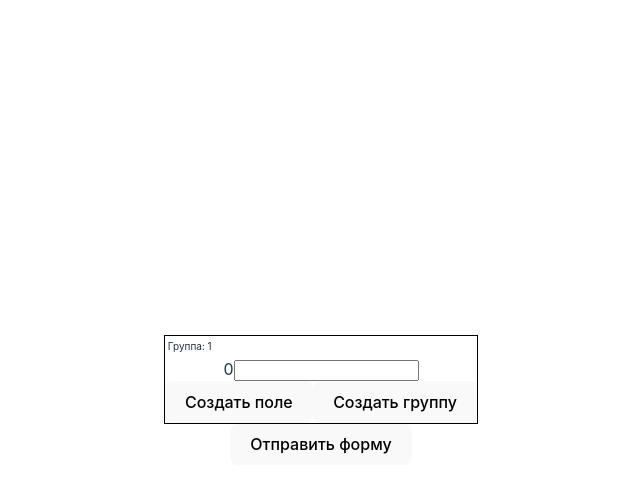
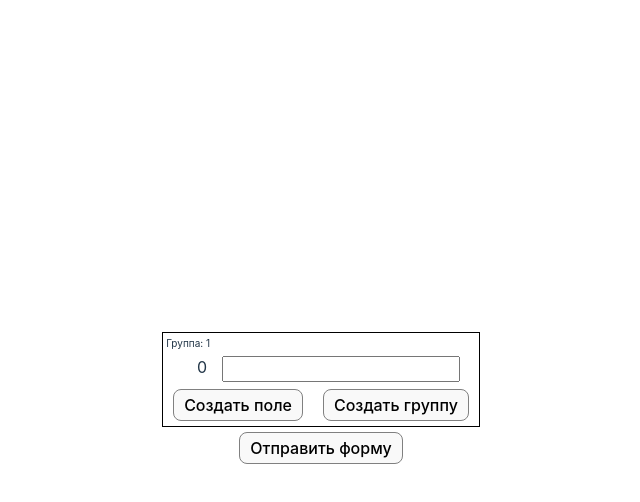
Before and after one commit to 0rtemk/react-dynamic-form, a React (Vite) app: page / in a window 1280 px wide. Both pictures are taken after a click on the button "Создать поле". Shown: the top 502 px of the page, without its empty margins (319-959 px from the left). Built offline with nearby package versions, Linux system fonts and the light colour scheme.

Commit message:
update project structure

```diff
--- a/package.json
+++ b/package.json
@@ -10,8 +10,10 @@
     "preview": "vite preview"
   },
   "dependencies": {
+    "immer": "^10.0.4",
     "react": "^18.2.0",
-    "react-dom": "^18.2.0"
+    "react-dom": "^18.2.0",
+    "zustand": "^4.5.2"
   },
   "devDependencies": {
     "@types/react": "^18.2.64",
--- a/src/App.css
+++ b/src/App.css
@@ -1,5 +1,4 @@
 #root {
-  max-width: 1280px;
   margin: 0 auto;
   padding: 2rem;
   text-align: center;
@@ -19,7 +18,7 @@
 
 .bordered {
   border: 1px solid black;
-  min-width: 300px;
+  min-width: 310px;
   margin: 0 5px;
 }
 
@@ -40,3 +39,13 @@
 .w-100 {
   width: 100%;
 }
+
+span {
+  padding: 0 15px;
+}
+
+input[type="text"] {
+  width: 230px;
+  height: 20px;
+  margin: 2px 0;
+}
--- a/src/components/Form.tsx
+++ b/src/components/Form.tsx
@@ -1,81 +1,23 @@
-import { useState } from "react";
-import ArrowDown from "../images/arrow-down.svg";
+import { FC, useCallback } from "react";
 import useStore from "./store";
+import Group from "./Group";
 
-interface GroupProps {
-    depth: number;
-    groupName: string;
-    onAddGroup: (name: string) => void;
-}
-
-const Group: React.FC<GroupProps> = ({ depth, groupName, onAddGroup }) => {
-    const [fields, setFields] = useState<JSX.Element[]>([]);
-    const [subGroups, setSubGroups] = useState<JSX.Element[]>([]);
-    const { addFieldValue } = useStore();
-
-    const createFields = () => {
-        const fieldKey = `${fields.length}`;
-        setFields([...fields, <FormField key={fieldKey} onChange={(value) => addFieldValue(groupName, fieldKey, value)} />]);
-    };
-
-    const createSubGroup = () => {
-        const newGroupName = `${groupName}.${subGroups.length + 1}`;
-        setSubGroups([...subGroups,
-            <Group key={`group-${subGroups.length}`}
-                   depth={depth + 1}
-                   groupName={newGroupName}
-                   onAddGroup={onAddGroup} />
-        ]);
-        onAddGroup(newGroupName);
-    };
-
-    return (
-        <div>
-            {depth !== 0 && <img className="img-arrow" src={ArrowDown} alt="" />}
-            <div className="bordered">
-                <div className="group-name">{`Группа: ${groupName}`}</div>
-                {fields.map((field, index) => (
-                    <div key={index}><span>{index}</span>{field}</div>
-                ))}
-                <button onClick={createFields}>Создать поле</button>
-                <button onClick={createSubGroup}>Создать группу</button>
-            </div>
-            <div className="form-container">
-                {subGroups.map((group, index) => (
-                    <div key={index}>{group}</div>
-                ))}
-            </div>
-        </div>
-    );
-};
-
-interface FormFieldProps {
-    onChange: (value: string) => void;
-}
-
-const FormField: React.FC<FormFieldProps> = ({ onChange }) => {
-    const handleChange = (event: React.ChangeEvent<HTMLInputElement>) => {
-        onChange(event.target.value);
-    };
-
-    return <input type="text" onChange={handleChange} />;
-};
-
-const Form: React.FC = () => {
+const Form: FC = () => {
     const { fieldValues } = useStore();
 
-    const handleSubmit = () => {
+    const handleSubmit = useCallback(() => {
         for (const groupName in fieldValues) {
             const fields = fieldValues[groupName];
             for (const fieldKey in fields) {
                 console.log(`Группа ${groupName} | поле ${fieldKey} | значение ${fields[fieldKey]}`);
             }
         }
-    };
+    }, [fieldValues]);
+
 
     return (
         <div>
-            <Group depth={0} groupName="1" onAddGroup={() => {}} />
+            <Group depth={0} groupName="1" />
             <button className="send-form-btn" onClick={handleSubmit}>Отправить форму</button>
         </div>
     );
--- /dev/null
+++ b/src/components/FormField.tsx
@@ -0,0 +1,18 @@
+import { ChangeEvent, FC, useCallback } from "react";
+import useStore from "./store";
+
+interface FormFieldProps {
+    name: string;
+    onChange: (value: string) => void;
+}
+
+const FormField: FC<FormFieldProps> = ({ name, onChange }) => {
+    const handleChange = useCallback((e: ChangeEvent<HTMLInputElement>) => {
+        useStore.getState().fieldValues[name];
+        onChange(e.target.value);
+    }, [name]);
+
+    return <input name={name} type="text" onChange={handleChange} />;
+};
+
+export default FormField;
--- /dev/null
+++ b/src/components/Group.tsx
@@ -0,0 +1,54 @@
+import { FC, useState, useCallback } from "react";
+import FormField from "./FormField";
+import useStore from "./store";
+import ArrowDown from "../images/arrow-down.svg";
+
+interface GroupProps {
+    depth: number;
+    groupName: string;
+}
+
+const Group: FC<GroupProps> = ({ depth, groupName }) => {
+    const [fieldKeys, setFieldKeys] = useState<string[]>([]);
+    const [subGroupNames, setSubGroupNames] = useState<string[]>([]);
+    const { addFieldValue } = useStore();
+
+    const createField = useCallback(() => {
+        const fieldKey = `${fieldKeys.length}`;
+        setFieldKeys((prevKeys) => [...prevKeys, fieldKey]);
+        addFieldValue(groupName, fieldKey, '');
+    }, [fieldKeys, groupName]);
+
+    const createSubGroup = useCallback(() => {
+        const newGroupName = `${groupName}.${subGroupNames.length + 1}`;
+        setSubGroupNames((prevNames) => [...prevNames, newGroupName]);
+    }, [groupName, subGroupNames]);
+
+    const handleFieldChange = useCallback((key: string, value: string) => {
+        addFieldValue(groupName, key, value);
+    }, []);
+
+    return (
+        <div>
+            {depth !== 0 && <img className="img-arrow" src={ArrowDown} alt="" />}
+            <div className="bordered">
+                <div className="group-name">{`Группа: ${groupName}`}</div>
+                {fieldKeys.map((key, index) => (
+                    <div key={key}>
+                        <span>{index}</span>
+                        <FormField name={`${groupName}-${key}`} onChange={(value) => handleFieldChange(key, value)} />
+                    </div>
+                ))}
+                <button onClick={createField}>Создать поле</button>
+                <button onClick={createSubGroup}>Создать группу</button>
+            </div>
+            <div className="form-container">
+                {subGroupNames.map((name, index) => (
+                    <Group key={`group-${index}`} depth={depth + 1} groupName={name} />
+                ))}
+            </div>
+        </div>
+    );
+};
+
+export default Group;
--- a/src/components/store.tsx
+++ b/src/components/store.tsx
@@ -1,5 +1,6 @@
 import { create } from 'zustand';
-import { produce } from 'immer';
+import { immer } from 'zustand/middleware/immer';
+// import { produce } from 'immer';
 
 interface FieldValues {
     [fieldName: string]: string;
@@ -10,14 +11,21 @@ interface FormState {
     addFieldValue: (groupName: string, fieldName: string, value: string) => void;
 }
 
-const useStore = create<FormState>((set) => ({
+const isEmptyValue = (value: string) => value.trim() === '';
+
+const useStore = create<FormState> () (immer((set) => ({
     fieldValues: {},
-    addFieldValue: (groupName, fieldName, value) => set(produce((state) => {
-        if (!state.fieldValues[groupName]) {
-            state.fieldValues[groupName] = {};
-        }
-        state.fieldValues[groupName][fieldName] = value;
-    })),
-}));
+    addFieldValue: (groupName, fieldName, value) => {
+        if (isEmptyValue(value)) return;
+
+        set((state) => {
+            if (!state.fieldValues[groupName]) {
+                state.fieldValues[groupName] = { [fieldName]: value };
+            }
+            state.fieldValues[groupName][fieldName] = value;
+
+        });
+    },
+})));
 
 export default useStore;
--- a/src/index.css
+++ b/src/index.css
@@ -37,8 +37,9 @@ h1 {
 
 button {
   border-radius: 8px;
-  border: 1px solid transparent;
-  padding: 0.6em 1.2em;
+  border: 1px solid grey;
+  padding: 5px 10px;
+  margin: 5px 10px;
   font-size: 1em;
   font-weight: 500;
   font-family: inherit;
@@ -46,6 +47,7 @@ button {
   cursor: pointer;
   transition: border-color 0.25s;
 }
+
 button:hover {
   border-color: #646cff;
 }
```
Also changed, not shown: .eslintrc.cjs (added), 2 other files (tests, documents, lock files or other folders).
